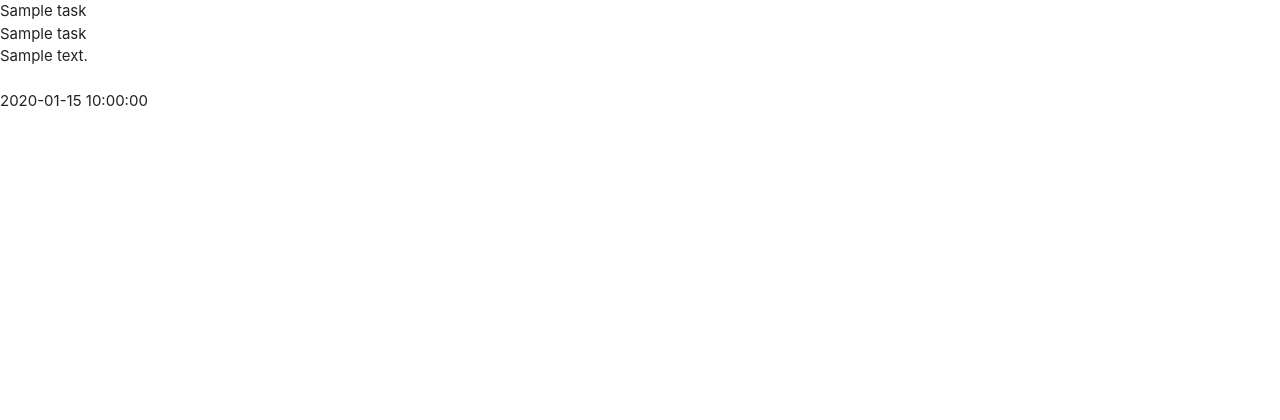
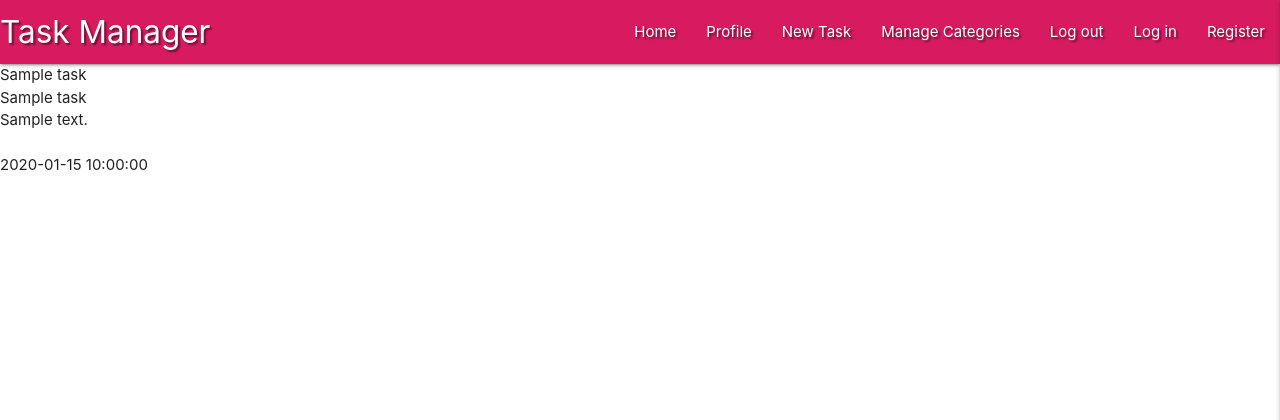
Before and after one commit to Lucyjpjones/task-manager-new, a Flask app: page / in a window 1280 px wide. Shown: the top 420 px of the page. Run offline with Flask 2, Linux system fonts and the light colour scheme; a database or web service that is not in the repository returns one stand-in record (values such as "Sample title"); some libraries are stand-ins or nearby versions.

Commit message:
Add Materialize Navbar and Sidenav

```diff
--- a/static/css/style.css
+++ b/static/css/style.css
@@ -0,0 +1,3 @@
+.text-shadow {
+  text-shadow: 2px 2px 2px rgba(0, 0, 0, 0.5);
+}
--- a/static/js/script.js
+++ b/static/js/script.js
@@ -0,0 +1,3 @@
+$(document).ready(function () {
+  $(".sidenav").sidenav({edge: "right"});
+});
--- a/templates/base.html
+++ b/templates/base.html
@@ -17,6 +17,38 @@
 
 <body>
 
+	<header>
+		<!-- top navbar -->
+		<nav class="nav-extended text-shadow  pink darken-1">
+			<div class="nav-wrapper">
+				<a href="{{ url_for('get_tasks') }}" class="brand-logo">Task Manager</a>
+				<a href="#" data-target="mobile-demo" class="sidenav-trigger right"><i class="fas fa-bars"></i></a>
+				<ul class="right hide-on-med-and-down">
+					<li><a href="{{ url_for('get_tasks') }}">Home</a></li>
+					<li><a href="#">Profile</a></li>
+					<li><a href="#">New Task</a></li>
+					<li><a href="#">Manage Categories</a></li>
+					<li><a href="#">Log out</a></li>
+					<li><a href="#">Log in</a></li>
+					<li><a href="#">Register</a></li>
+				</ul>
+			</div>
+		</nav>
+		<!-- mobile sidenav -->
+		<ul class="sidenav" id="mobile-demo">
+			<li>
+				<h4 class="center-align pink-text text-darken-1">Task Manager</h4>
+			</li>
+			<li><a href="{{ url_for('get_tasks') }}">Home</a></li>
+			<li><a href="#">Profile</a></li>
+			<li><a href="#">New Task</a></li>
+			<li><a href="#">Manage Categories</a></li>
+			<li><a href="#">Log out</a></li>
+			<li><a href="#">Log in</a></li>
+			<li><a href="#">Register</a></li>
+		</ul>
+	</header>
+
 	{% block content %}
 	{% endblock %}
 
```
